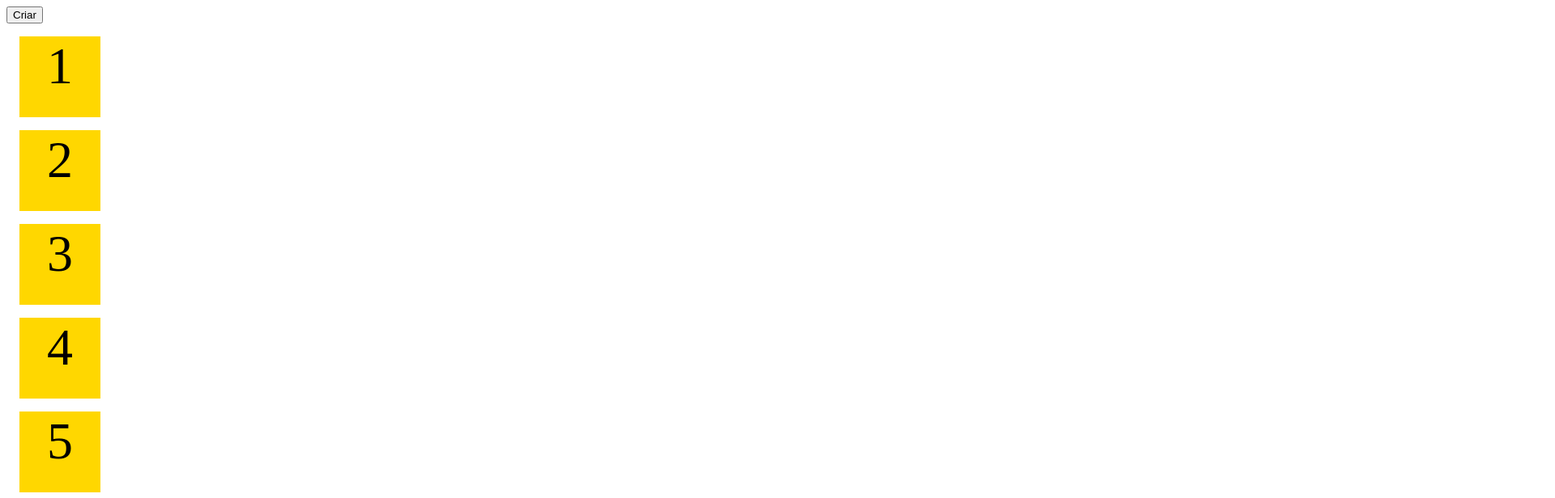
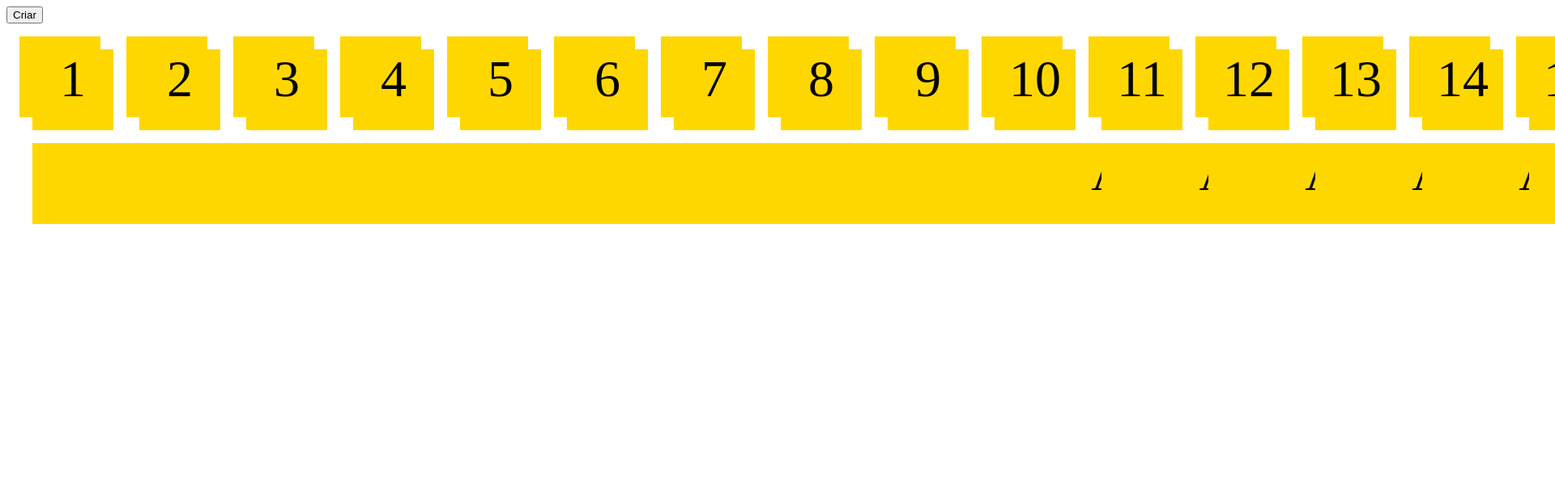
Before and after one commit to Ingriddslopes/estrutura-de-repeti-o-JS, a plain HTML site: page index.html in a window 1280 px wide. Both pictures are taken after a click on the button "Criar". Shown: the top 616 px of the page at 81% size, 1920 px wide, since content can reach past the window. Drawn offline with Linux system fonts and the light colour scheme.

Commit message:
projeto concluido

```diff
--- a/main.js
+++ b/main.js
@@ -6,15 +6,21 @@ function criarCaixa(numero) {
     const caixaConteiner=document.createElement('div')
     const caixaNumero=document.createElement('div')
 
-    caixaNumero.className='caixa'
+    caixaNumero.className='caixa-numero'
     caixaNumero.textContent= numero
 
-    caixaConteiner.append(caixaNumero)
+    const caixaNome=document.createElement('div')
+    caixaNome.className= 'caixa-nome'
+    caixaNome.textContent= 'Aluno -'+ numero
+
+    caixaConteiner.className='caixa-numero'
+    caixaConteiner.append(caixaNumero,caixaNome)
     return caixaConteiner
 }
 
 function adicionarCaixa(){
     const conteiner=document.getElementById('conteiner')
+
 
    for(let i=1; i<=1000;i++){
     const caixa= criarCaixa(i)
--- a/style.css
+++ b/style.css
@@ -1,4 +1,4 @@
-.caixa{
+.caixa-numero{
     width: 100px;
     height: 100px;
     background-color: gold;
@@ -6,3 +6,14 @@
     margin: 16px;
     text-align: center;
 }
+.caixa-nome{
+    width: 500px;
+    height: 100px;
+    background-color: gold;
+    font-size: 64px;
+    margin: 16px;
+    text-align: center;
+}
+.conteiner{
+    display: flex;
+}
```
